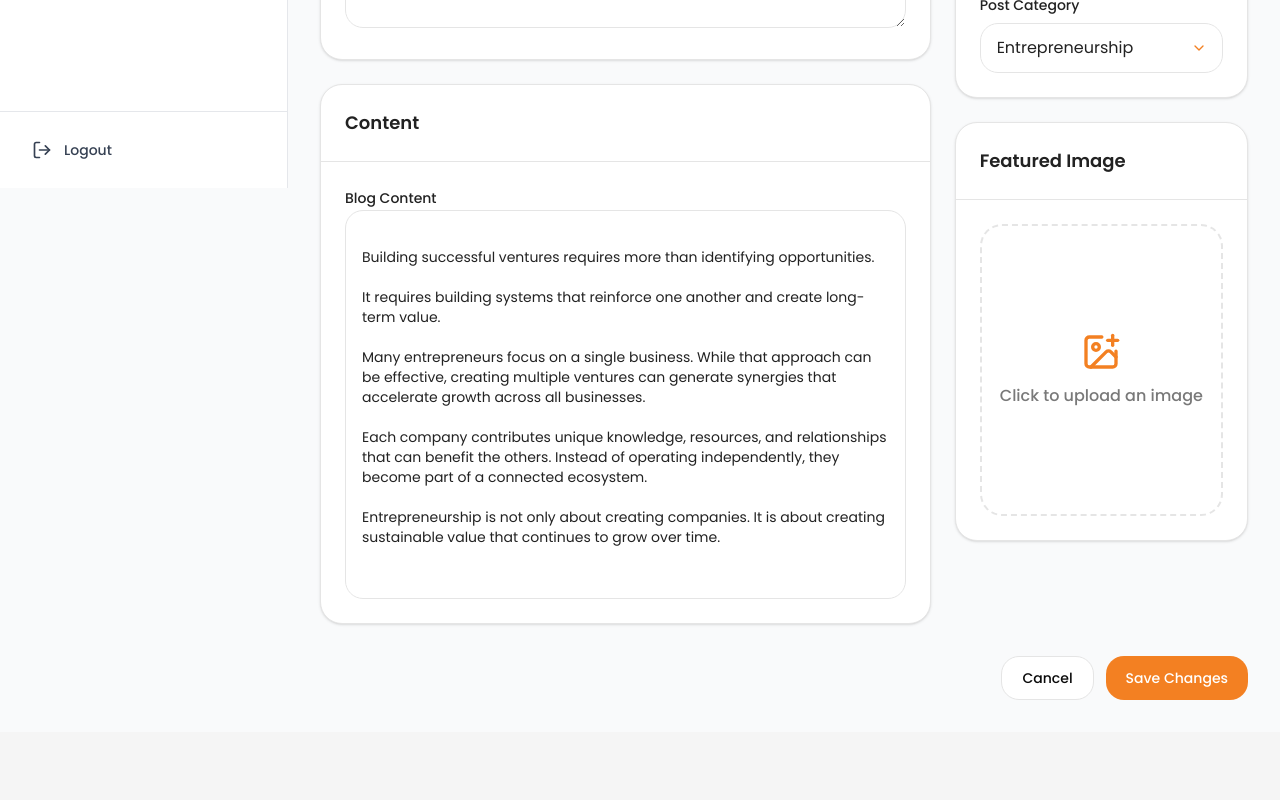
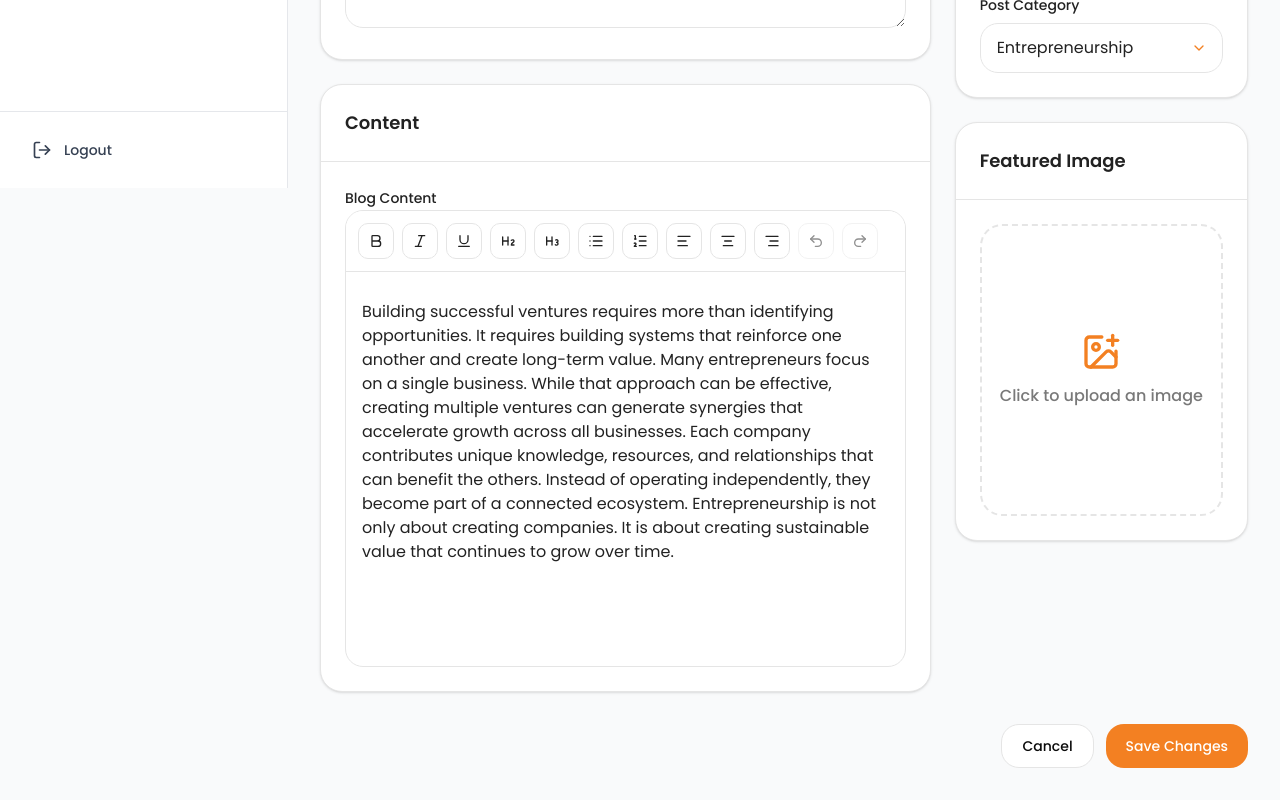
Before and after one commit to AbdulhayMuslim/zia-ashna-website, a Next.js app: page /admin/blog/1 in a window 1280 px wide. Shown: the part 612-1412 px from the top of the page. Before the commit the page ends 1344 px from the top, so only its background shows below. Built offline with nearby package versions, Linux system fonts and the light colour scheme.

Commit message:
rich text editor folder and files added for tiptap tools

```diff
--- a/src/app/admin/blog/create/page.js
+++ b/src/app/admin/blog/create/page.js
@@ -134,8 +134,14 @@ export default function CreateBlogPostPage() {
               <RichTextEditor
                 label="Blog Content"
                 placeholder="Write your blog post..."
+                value={watch("content")}
                 error={errors.content?.message}
-                {...register("content")}
+                onChange={(value) =>
+                  setValue("content", value, {
+                    shouldDirty: true,
+                    shouldValidate: true,
+                  })
+                }
               />
             </Card>
           </div>
--- a/src/components/admin/ui/RichTextEditor.jsx
+++ /dev/null
@@ -1,26 +0,0 @@
-export default function RichTextEditor({
-  label,
-  placeholder = "Start writing...",
-  error,
-  ...props
-}) {
-  return (
-    <div className="space-y-2">
-      {label && (
-        <label className="text-sm font-medium text-heading dark:text-heading-dark">
-          {label}
-        </label>
-      )}
-
-      <div className="rounded-2xl border border-border bg-card p-4">
-        <textarea
-          placeholder={placeholder}
-          className="h-87 w-full resize-none bg-transparent text-sm outline-none text-heading placeholder:text-text-muted dark:text-heading-dark dark:placeholder:text-text-muted-dark"
-          {...props}
-        />
-      </div>
-
-      {error && <p className="text-sm text-red-500">{error}</p>}
-    </div>
-  );
-}
--- /dev/null
+++ b/src/components/admin/ui/RichTextEditor/MenuButton.jsx
@@ -0,0 +1,31 @@
+"use client";
+
+export default function MenuButton({
+  icon: Icon,
+  label,
+  active = false,
+  disabled = false,
+  onClick,
+}) {
+  return (
+    <button
+      type="button"
+      title={label}
+      aria-label={label}
+      disabled={disabled}
+      onClick={onClick}
+      className={`
+        inline-flex h-9 w-9 items-center justify-center rounded-lg
+        border transition-colors
+        ${
+          active
+            ? "border-brand-primary bg-brand-primary text-white"
+            : "border-border bg-card text-heading hover:bg-muted dark:border-border-dark dark:bg-card-dark dark:text-heading-dark dark:hover:bg-muted-dark"
+        }
+        disabled:cursor-not-allowed disabled:opacity-50
+      `}
+    >
+      {Icon && <Icon className="h-4 w-4" />}
+    </button>
+  );
+}
--- /dev/null
+++ b/src/components/admin/ui/RichTextEditor/RichTextEditor.jsx
@@ -0,0 +1,65 @@
+"use client";
+
+import { useEffect } from "react";
+
+import { EditorContent, useEditor } from "@tiptap/react";
+
+import extensions from "./extensions";
+import Toolbar from "./Toolbar";
+import "./styles.css";
+
+export default function RichTextEditor({
+  label,
+  placeholder,
+  value = "",
+  onChange,
+  error,
+}) {
+  const editor = useEditor({
+    extensions,
+
+    content: value,
+
+    immediatelyRender: false,
+
+    editorProps: {
+      attributes: {
+        class:
+          "ProseMirror min-h-[350px] focus:outline-none text-heading dark:text-heading-dark",
+      },
+    },
+
+    onUpdate: ({ editor }) => {
+      onChange?.(editor.getHTML());
+    },
+  });
+
+  useEffect(() => {
+    if (!editor) return;
+
+    if (value !== editor.getHTML()) {
+      editor.commands.setContent(value || "", false);
+    }
+  }, [value, editor]);
+
+  return (
+    <div className="space-y-2">
+      {label && (
+        <label className="text-sm font-medium text-heading dark:text-heading-dark">
+          {label}
+        </label>
+      )}
+
+      <div className="overflow-hidden rounded-2xl border border-border bg-card dark:border-border-dark dark:bg-card-dark">
+        <Toolbar editor={editor} />
+
+        <EditorContent editor={editor} className="min-h-87.5 p-4" />
+        {error && (
+          <p className="border-t border-border px-4 py-3 text-sm text-red-500 dark:border-border-dark">
+            {error}
+          </p>
+        )}
+      </div>
+    </div>
+  );
+}
--- /dev/null
+++ b/src/components/admin/ui/RichTextEditor/Toolbar.jsx
@@ -0,0 +1,110 @@
+"use client";
+
+import {
+  Bold,
+  Italic,
+  Underline as UnderlineIcon,
+  Heading2,
+  Heading3,
+  List,
+  ListOrdered,
+  Undo2,
+  Redo2,
+  AlignLeft,
+  AlignCenter,
+  AlignRight,
+} from "lucide-react";
+
+import MenuButton from "./MenuButton";
+
+export default function Toolbar({ editor }) {
+  if (!editor) return null;
+
+  return (
+    <div className="flex flex-wrap gap-2 rounded-t-xl border-b border-border bg-card p-3 dark:border-border-dark dark:bg-card-dark">
+      <MenuButton
+        icon={Bold}
+        label="Bold"
+        active={editor.isActive("bold")}
+        onClick={() => editor.chain().focus().toggleBold().run()}
+      />
+
+      <MenuButton
+        icon={Italic}
+        label="Italic"
+        active={editor.isActive("italic")}
+        onClick={() => editor.chain().focus().toggleItalic().run()}
+      />
+
+      <MenuButton
+        icon={UnderlineIcon}
+        label="Underline"
+        active={editor.isActive("underline")}
+        onClick={() => editor.chain().focus().toggleUnderline().run()}
+      />
+
+      <MenuButton
+        icon={Heading2}
+        label="Heading 2"
+        active={editor.isActive("heading", { level: 2 })}
+        onClick={() => editor.chain().focus().toggleHeading({ level: 2 }).run()}
+      />
+
+      <MenuButton
+        icon={Heading3}
+        label="Heading 3"
+        active={editor.isActive("heading", { level: 3 })}
+        onClick={() => editor.chain().focus().toggleHeading({ level: 3 }).run()}
+      />
+
+      <MenuButton
+        icon={List}
+        label="Bullet List"
+        active={editor.isActive("bulletList")}
+        onClick={() => editor.chain().focus().toggleBulletList().run()}
+      />
+
+      <MenuButton
+        icon={ListOrdered}
+        label="Ordered List"
+        active={editor.isActive("orderedList")}
+        onClick={() => editor.chain().focus().toggleOrderedList().run()}
+      />
+
+      <MenuButton
+        icon={AlignLeft}
+        label="Align Left"
+        active={editor.isActive({ textAlign: "left" })}
+        onClick={() => editor.chain().focus().setTextAlign("left").run()}
+      />
+
+      <MenuButton
+        icon={AlignCenter}
+        label="Align Center"
+        active={editor.isActive({ textAlign: "center" })}
+        onClick={() => editor.chain().focus().setTextAlign("center").run()}
+      />
+
+      <MenuButton
+        icon={AlignRight}
+        label="Align Right"
+        active={editor.isActive({ textAlign: "right" })}
+        onClick={() => editor.chain().focus().setTextAlign("right").run()}
+      />
+
+      <MenuButton
+        icon={Undo2}
+        label="Undo"
+        disabled={!editor.can().chain().focus().undo().run()}
+        onClick={() => editor.chain().focus().undo().run()}
+      />
+
+      <MenuButton
+        icon={Redo2}
+        label="Redo"
+        disabled={!editor.can().chain().focus().redo().run()}
+        onClick={() => editor.chain().focus().redo().run()}
+      />
+    </div>
+  );
+}
--- /dev/null
+++ b/src/components/admin/ui/RichTextEditor/extensions.js
@@ -0,0 +1,38 @@
+import StarterKit from "@tiptap/starter-kit";
+import Placeholder from "@tiptap/extension-placeholder";
+import Underline from "@tiptap/extension-underline";
+import Link from "@tiptap/extension-link";
+import Image from "@tiptap/extension-image";
+import TextAlign from "@tiptap/extension-text-align";
+
+const extensions = [
+  StarterKit.configure({
+    heading: {
+      levels: [1, 2, 3],
+    },
+  }),
+
+  Placeholder.configure({
+    placeholder: "Start writing...",
+  }),
+
+  Underline,
+
+  Link.configure({
+    openOnClick: false,
+    autolink: true,
+    defaultProtocol: "https",
+  }),
+
+  Image.configure({
+    inline: false,
+    allowBase64: false,
+  }),
+
+  TextAlign.configure({
+    types: ["heading", "paragraph"],
+    alignments: ["left", "center", "right"],
+  }),
+];
+
+export default extensions;
--- /dev/null
+++ b/src/components/admin/ui/RichTextEditor/index.js
@@ -0,0 +1,4 @@
+export { default } from "./RichTextEditor";
+export { default as Toolbar } from "./Toolbar";
+export { default as MenuButton } from "./MenuButton";
+export { editorExtensions } from "./extensions";
--- /dev/null
+++ b/src/components/admin/ui/RichTextEditor/styles.css
@@ -0,0 +1,40 @@
+.ProseMirror {
+  min-height: 350px;
+  outline: none;
+}
+
+.ProseMirror h2 {
+  font-size: 1.5rem;
+  font-weight: 700;
+  margin: 0.875rem 0;
+}
+
+.ProseMirror h3 {
+  font-size: 1.25rem;
+  font-weight: 600;
+  margin: 0.75rem 0;
+}
+
+.ProseMirror p {
+  margin: 0.75rem 0;
+}
+
+.ProseMirror ul,
+.ProseMirror ol {
+  padding-left: 1.5rem;
+  margin: 1rem 0;
+}
+
+.ProseMirror a {
+  color: #2563eb;
+  text-decoration: underline;
+}
+
+.ProseMirror img {
+  max-width: 100%;
+  border-radius: 0.75rem;
+}
+
+.ProseMirror:focus {
+  outline: none;
+}
```
